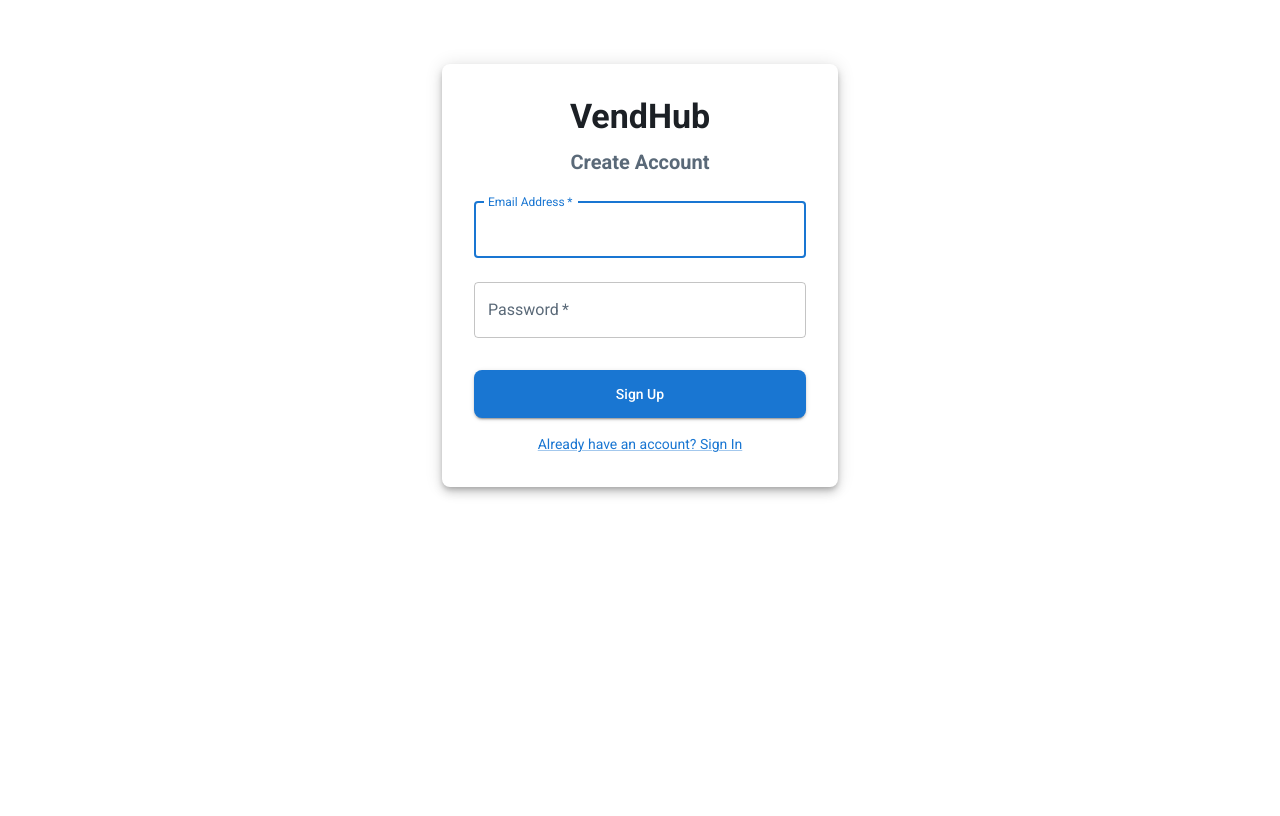
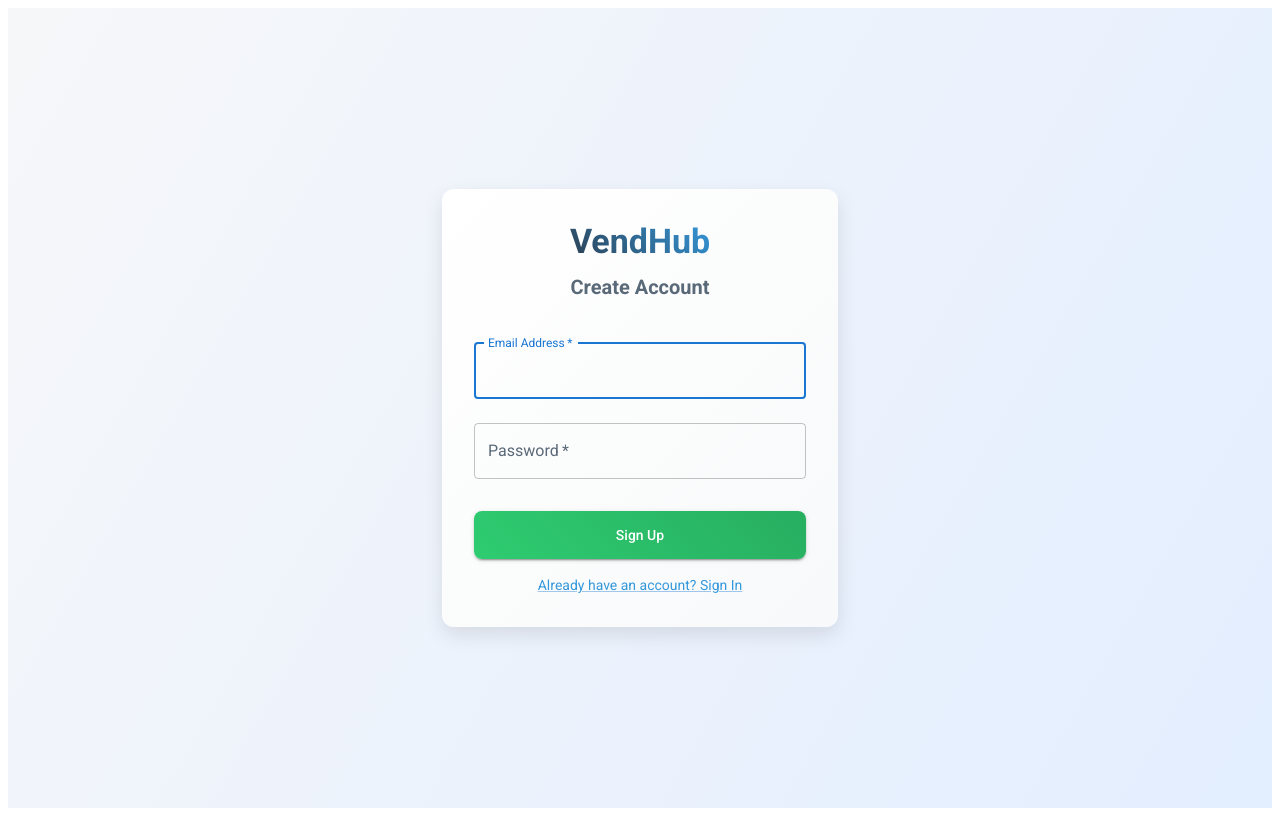
Before and after one commit to Mukund-H-Opash/Vendhub-Inventory-Management, a Next.js app: page /signup in a window 1280 px wide. Built offline with nearby package versions, Linux system fonts and the light colour scheme; no server answers.

Commit message:
make login and signup ui same as dashboard

```diff
--- a/src/app/(auth)/signup/page.jsx
+++ b/src/app/(auth)/signup/page.jsx
@@ -70,19 +70,33 @@ export default function SignupPage() {
   };
 
   return (
+    <Box sx={{
+      minHeight: '100vh',
+      display: 'flex',
+      alignItems: 'center',
+      justifyContent: 'center',
+      background: 'linear-gradient(120deg, #f6f7f9 0%, #e3eeff 100%)' // Dashboard background
+    }}>
       <Container component="main" maxWidth="xs">
         <Paper elevation={6} sx={{
-        mt: 8,
+          // mt: 8, // Remove this line
           p: 4,
           display: 'flex',
           flexDirection: 'column',
           alignItems: 'center',
-        borderRadius: 2
+          borderRadius: 3, // Matching dashboard card radius
+          background: 'linear-gradient(135deg, #ffffff 0%, #f8f9fa 100%)', // Matching dashboard card background
+          boxShadow: '0 8px 20px rgba(0,0,0,0.1)', // Matching dashboard card shadow
         }}>
-        <Typography component="h1" variant="h4" sx={{ mb: 1 }}>
+          <Typography component="h1" variant="h4" sx={{
+            mb: 1,
+            background: 'linear-gradient(45deg, #2c3e50 0%, #3498db 100%)', // Dashboard heading gradient
+            WebkitBackgroundClip: 'text',
+            WebkitTextFillColor: 'transparent'
+          }}>
             VendHub
           </Typography>
-        <Typography component="h2" variant="h6" color="text.secondary">
+          <Typography component="h2" variant="h6" color="text.secondary" sx={{ mb: 2 }}>
             Create Account
           </Typography>
           <Box component="form" onSubmit={signUp} sx={{ mt: 1, width: '100%' }}>
@@ -116,18 +130,27 @@ export default function SignupPage() {
               type="submit"
               fullWidth
               variant="contained"
-            sx={{ mt: 3, mb: 2, py: 1.5 }}
+              sx={{
+                mt: 3,
+                mb: 2,
+                py: 1.5,
+                background: 'linear-gradient(45deg, #2ecc71 0%, #27ae60 100%)', // Dashboard button gradient
+                '&:hover': {
+                  background: 'linear-gradient(45deg, #27ae60 0%, #2ecc71 100%)', // Dashboard button hover effect
+                }
+              }}
               disabled={loading}
             >
               {loading ? <CircularProgress size={24} color="inherit" /> : 'Sign Up'}
             </Button>
             <Box textAlign="center">
-            <MuiLink component={Link} href="/login" variant="body2">
+              <MuiLink component={Link} href="/login" variant="body2" sx={{ color: '#3498db' }}>
                 {"Already have an account? Sign In"}
               </MuiLink>
             </Box>
           </Box>
         </Paper>
       </Container>
+    </Box>
   );
 }
```
Also changed, not shown: src/app/(auth)/login/page.jsx (+30 -6 lines). Lines whose indentation alone changed are shown as unchanged.
